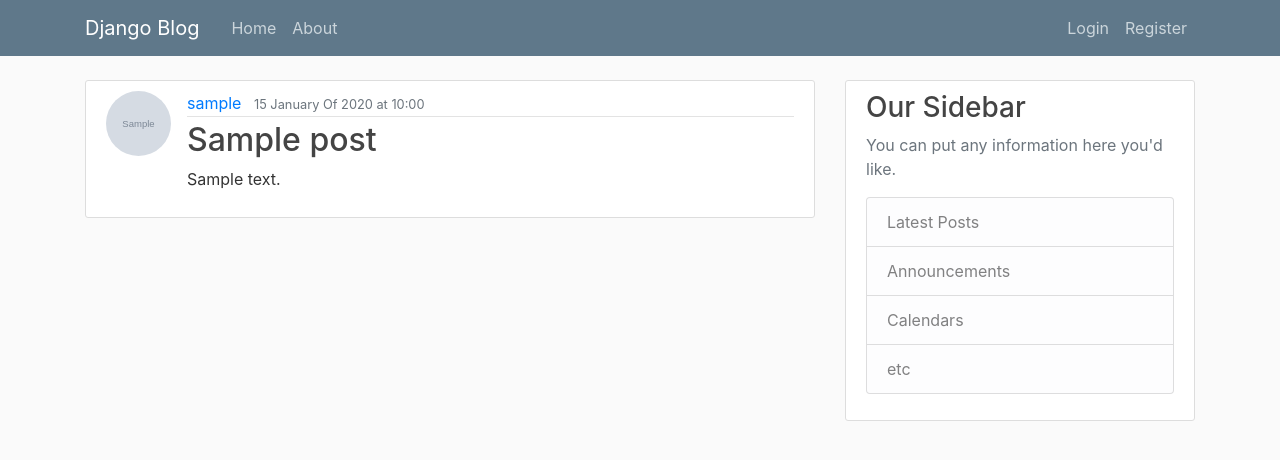
After one commit to iman-sedgh/Django-blog, a Django app: page /post/1/ in a window 1280 px wide. The commit adds this page. Shown: the top 460 px of the page. Run offline with Django 3.2, Linux system fonts and the light colour scheme; tables that the repository leaves empty hold one stand-in row (values such as "Sample post"); grey boxes marked "Sample" are stand-in pictures; some libraries are stand-ins or nearby versions.

Commit message:
Create, Update, and Delete Posts Works Fine At the end of 10th video

```diff
--- a/blog/models.py
+++ b/blog/models.py
@@ -1,6 +1,7 @@
 from django.db import models
 from django.utils import timezone
 from django.contrib.auth.models import User
+from django.urls import reverse
 # Create your models here.
 class Post(models.Model):
     title = models.CharField(max_length=100)
@@ -10,3 +11,6 @@
 
     def __str__(self):
         return self.title + ": by: " + self.author.username
+
+    def get_absolute_url(self):
+        return reverse('post-detail',kwargs={'pk':self.pk})
--- a/blog/templates/blog/base.html
+++ b/blog/templates/blog/base.html
@@ -34,8 +34,9 @@
             <!-- Navbar Right Side -->
             <div class="navbar-nav">
               {% if user.is_authenticated %}
+              <a class="nav-item nav-link" href= "{%url 'post-create' %}">New Post</a>
+              <a class="nav-item nav-link" href= "{%url 'profile' %}">Profile</a>
               <a class="nav-item nav-link" href="{% url 'logout' %}">Logout</a>
-              <a class="nav-item nav-link" href= "{%url 'profile' %}">Welcome : {{user.username}}</a>
               {% else %}
                 <a class="nav-item nav-link" href="{% url 'login' %}">Login</a>
                 <a class="nav-item nav-link" href="{% url 'register' %}">Register</a>
--- a/blog/templates/blog/home.html
+++ b/blog/templates/blog/home.html
@@ -10,7 +10,7 @@
               {% with index=forloop.counter0 %}
               <small class="text-muted">{{post.date_posted|get_formated_datetime}}</small>
             </div>
-            <h2><a class="article-title" href="#">{{ post.title }}</a></h2>
+            <h2><a class="article-title" href="{% url 'post-detail' post.id %}">{{ post.title }}</a></h2>
             <p class="article-content">{{ post.content }}</p>
           </div>
         </article>
--- /dev/null
+++ b/blog/templates/blog/post_detail.html
@@ -0,0 +1,21 @@
+{% extends "blog/base.html" %}
+{% load filters %}
+{% block content %}
+    <article class="media content-section">
+       <img class = "rounded-circle article-img" src =" {{ object.author.profile.image.url }} ">
+      <div class="media-body">
+        <div class="article-metadata">
+          <a class="mr-2" href="#">{{ object.author }}</a>
+          <small class="text-muted">{{object.date_posted|get_formated_datetime}}</small>
+          {% if object.author == user %}
+          <div>
+            <a class = "btn btn-secondary btn-sm mt-1 mb-1" href="{% url 'post-update' object.id %}">Update</a>
+            <a class = "btn btn-danger btn-sm mt-1 mb-1" href="{% url 'post-delete' object.id %}">Delete</a>
+          </div>
+            {% endif %}
+        </div>
+        <h2 class="article-title">{{ object.title }}</h2>
+        <p class="article-content">{{ object.content }}</p>
+      </div>
+    </article>
+{% endblock content %}
--- a/blog/urls.py
+++ b/blog/urls.py
@@ -1,10 +1,13 @@
 from django.urls import path
 from . import views
-from .views import PostListView
+from .views import PostListView,PostDetailView,PostCreateView,PostUpdateView,PostDeleteView
 urlpatterns = [
-    path('',PostListView,name='blog-home'),
+    path('',PostListView.as_view(),name='blog-home'),
+    path('post/<int:pk>/',PostDetailView.as_view(),name='post-detail'),
+    path('post/<int:pk>/update/',PostUpdateView.as_view(),name='post-update'),
+    path('post/<int:pk>/delete/',PostDeleteView.as_view(),name='post-delete'),
+    path('post/new/',PostCreateView.as_view(),name='post-create'),
     path('about/',views.about,name='blog-about'),
-    path('test/',views.test,name='blog-test'),
 
 
 ]
--- a/blog/views.py
+++ b/blog/views.py
@@ -1,5 +1,6 @@
 from django.shortcuts import render
-from django.http import HttpResponse
+from django.contrib.auth.mixins import LoginRequiredMixin,UserPassesTestMixin
+from django.views.generic import ListView, DetailView,CreateView,UpdateView,DeleteView
 from .models import Post
 
 # Create your views here.
@@ -9,31 +10,47 @@
   }
   return render(request, 'blog/home.html', context)
 
+class PostListView(ListView):
+  model = Post
+  template_name = 'blog/home.html'
+  context_object_name = 'posts'
+  ordering = ['-date_posted']
+
+class PostDetailView(DetailView):
+  model = Post
+
+class PostCreateView(LoginRequiredMixin,CreateView):
+  model = Post
+  fields = ['title','content']
+
+  def form_valid(self,form):
+    form.instance.author = self.request.user
+    return super().form_valid(form)
+
+class PostUpdateView(LoginRequiredMixin,UserPassesTestMixin,UpdateView):
+  model = Post
+  fields = ['title','content']
+
+  def form_valid(self,form):
+    form.instance.author = self.request.user
+    return super().form_valid(form)
+
+  def test_func(self):
+    post = self.get_object()
+    if self.request.user == post.author:
+      return True
+    return False
+
+class PostDeleteView(LoginRequiredMixin,UserPassesTestMixin,DeleteView):
+  model = Post
+  success_url = '/'
+  def test_func(self):
+    post = self.get_object()
+    if self.request.user == post.author:
+      return True
+    return False
+
+
 
 def about(request):
     return render(request, 'blog/about.html', {'title': 'About'})
-
-
-def test(request):
-   return HttpResponse("""<!doctype html>
-<html lang="en">
-  <head>
-    <!-- Required meta tags -->
-    <meta charset="utf-8">
-    <meta name="viewport" content="width=device-width, initial-scale=1, shrink-to-fit=no">
-
-    <!-- Bootstrap CSS -->
-    <link rel="stylesheet" href="https://maxcdn.bootstrapcdn.com/bootstrap/4.0.0/css/bootstrap.min.css" integrity="sha384-Gn5384xqQ1aoWXA+058RXPxPg6fy4IWvTNh0E263XmFcJlSAwiGgFAW/dAiS6JXm" crossorigin="anonymous">
-
-    <title>Hello, world!</title>
-  </head>
-  <body>
-    <h1>Hello, world!</h1>
-
-    <!-- Optional JavaScript -->
-    <!-- jQuery first, then Popper.js, then Bootstrap JS -->
-    <script src="https://code.jquery.com/jquery-3.2.1.slim.min.js" integrity="sha384-KJ3o2DKtIkvYIK3UENzmM7KCkRr/rE9/Qpg6aAZGJwFDMVNA/GpGFF93hXpG5KkN" crossorigin="anonymous"></script>
-    <script src="https://cdnjs.cloudflare.com/ajax/libs/popper.js/1.12.9/umd/popper.min.js" integrity="sha384-ApNbgh9B+Y1QKtv3Rn7W3mgPxhU9K/ScQsAP7hUibX39j7fakFPskvXusvfa0b4Q" crossorigin="anonymous"></script>
-    <script src="https://maxcdn.bootstrapcdn.com/bootstrap/4.0.0/js/bootstrap.min.js" integrity="sha384-JZR6Spejh4U02d8jOt6vLEHfe/JQGiRRSQQxSfFWpi1MquVdAyjUar5+76PVCmYl" crossorigin="anonymous"></script>
-  </body>
-</html>""")
```
Also changed, not shown: blog/templates/blog/post_confirm_delete.html (added, +18 -0 lines), blog/templates/blog/post_form.html (added, +17 -0 lines).
